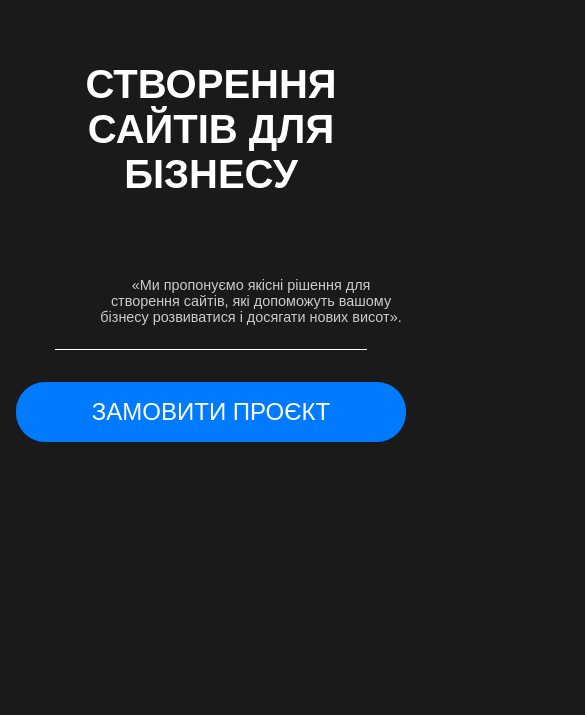
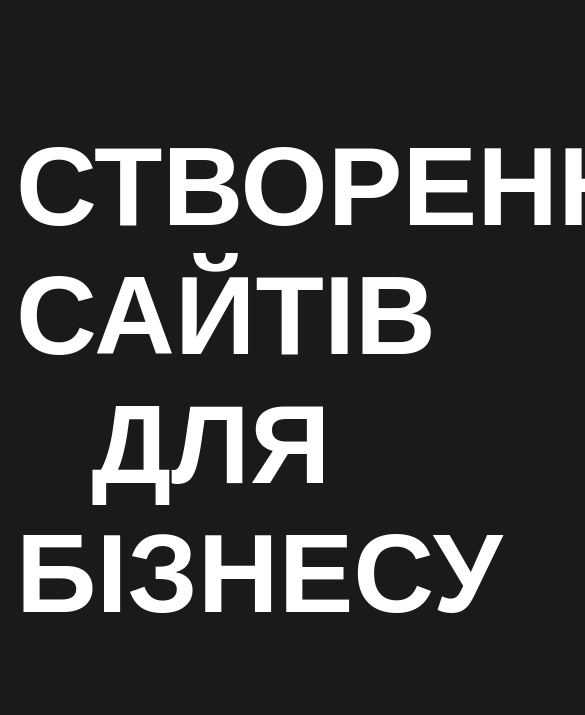
Before and after one commit to egorvostochny/DevSense, a plain HTML site: page docs/index.html in a window 390 px wide. Shown: the part 103-818 px from the top of the page, 585 px wide, since content can reach past the window. Drawn offline with Linux system fonts and the light colour scheme.

Commit message:
Update style.css

```diff
--- a/docs/style.css
+++ b/docs/style.css
@@ -102,26 +102,3 @@ body {
 .order-project:hover {
   background-color: #0056b3; /* Темнее при наведении */
 }
-  /* Адаптивность */
-  @media (max-width: 600px) {
-    .main-title {
-        font-size: 2.5rem; /* Уменьшаем размер заголовка на мобильных устройствах */
-    }
-
-    .intro-text {
-        font-size: 0.9rem; /* Уменьшаем размер текста на мобильных устройствах */
-    }
-
-    .order-project {
-        width: 100%; /* Ширина кнопки на мобильных устройствах */
-        padding: 1rem; /* Увеличиваем отступы внутри кнопки */
-    }
-  }
-
-  /* Адаптивность */
-  @media (max-width: 600px) {
-    .intro-text {
-        max-width: 100%; /* Ширина 100% на мобильных устройствах */
-        font-size: 0.9rem; /* Уменьшаем размер текста на мобильных устройствах */
-    }
-  }
```
